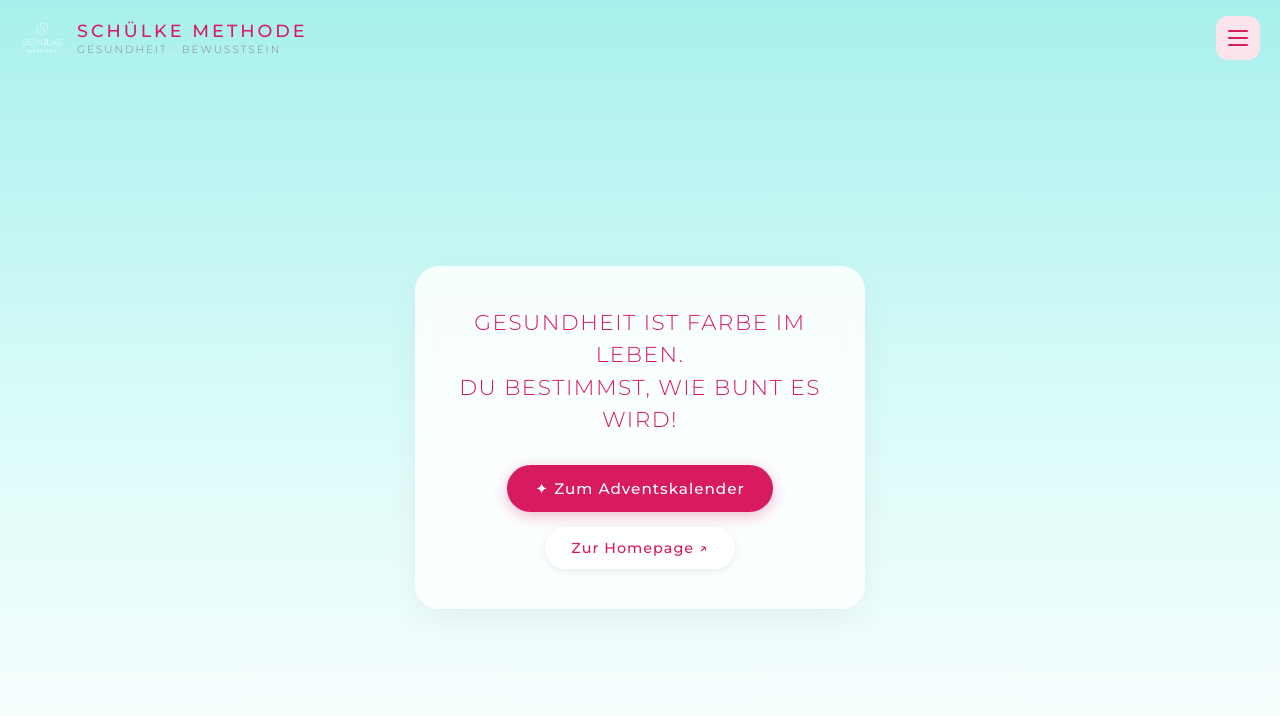
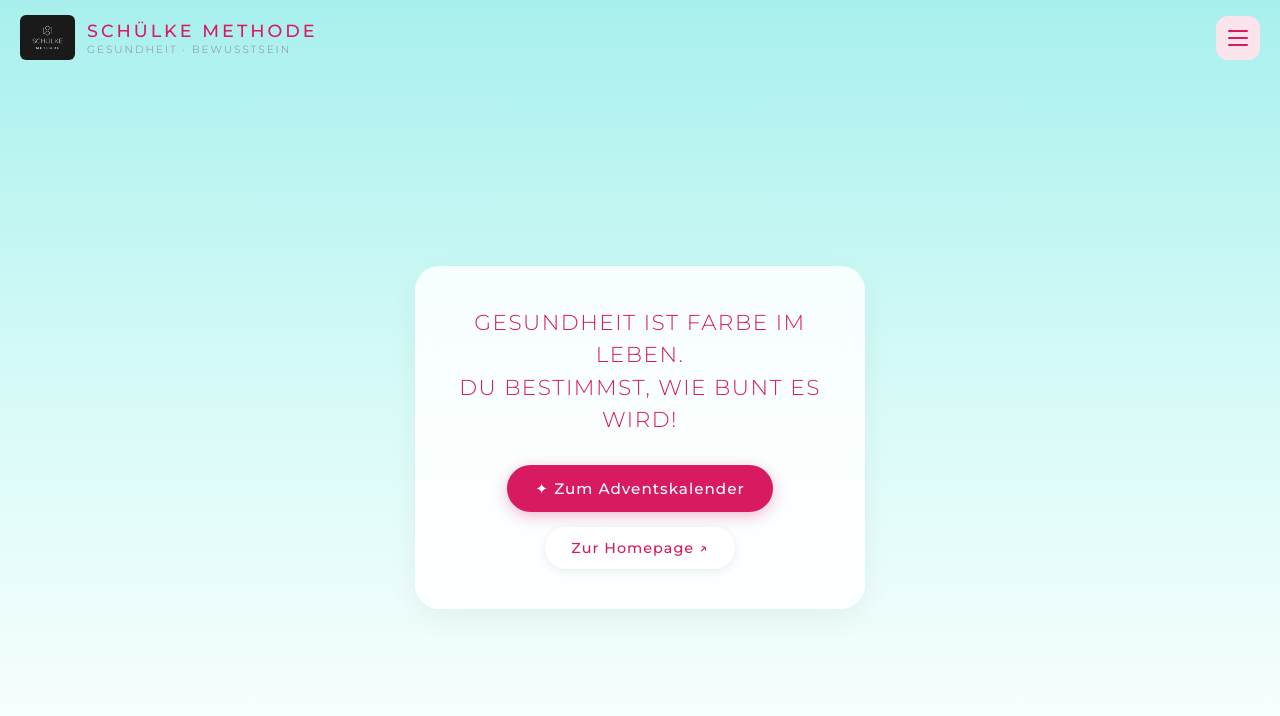
Before and after one commit to melzert35-crypto/schuelke-methode-app, a plain HTML site: page index.html in a window 1280 px wide. Drawn offline with Linux system fonts and the light colour scheme.

Commit message:
Update index.html

```diff
--- a/index.html
+++ b/index.html
@@ -56,6 +56,9 @@
             height: 45px;
             width: auto;
             object-fit: contain;
+            background-color: #1a1a1a; /* Macht den Hintergrund dunkel, damit das weiße Logo sichtbar wird */
+    padding: 5px 10px;
+    border-radius: 6px;
         }
 
         .brand-text {
```
